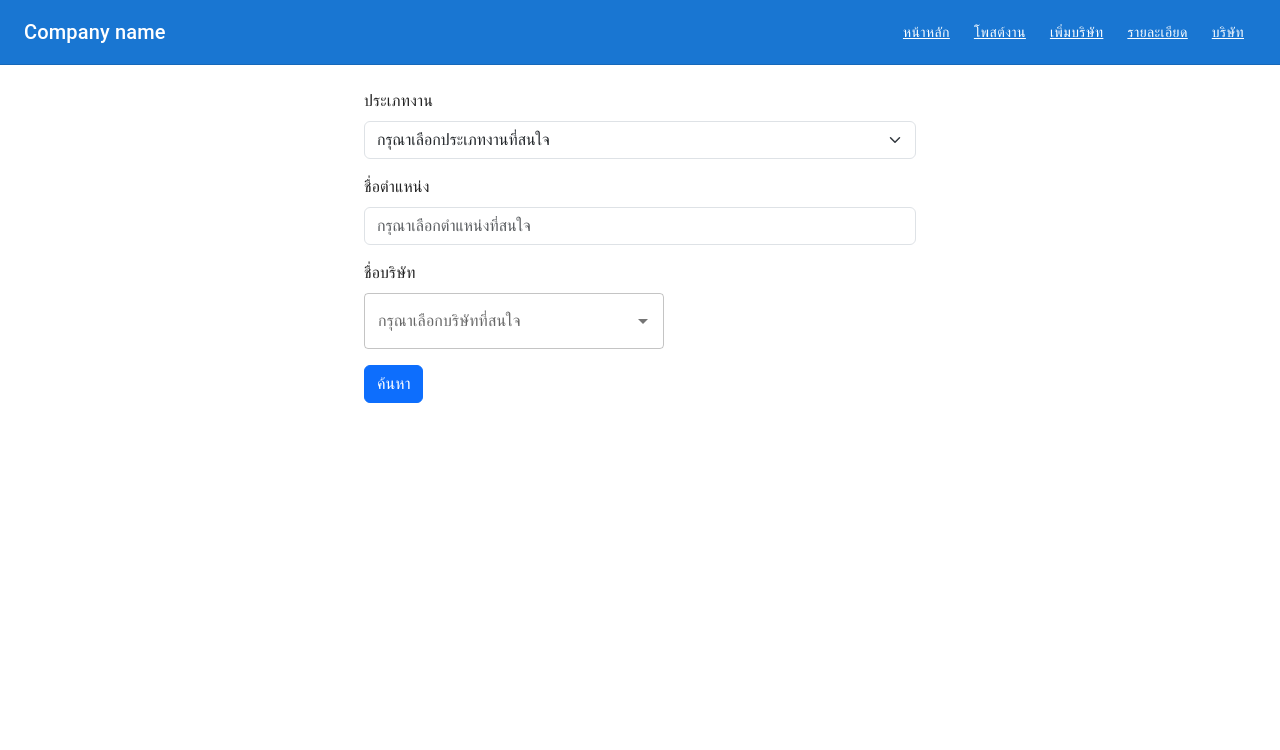
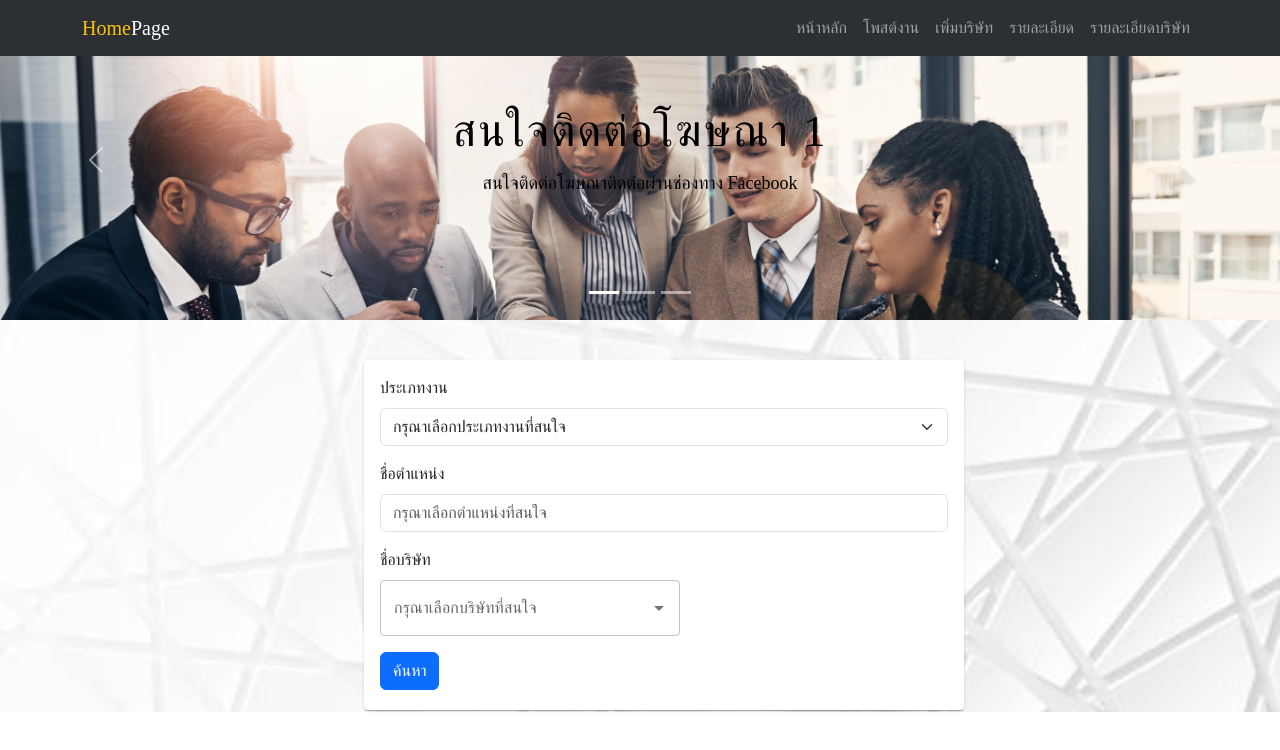
Before and after one commit to ThanabodeeSaepui/job-database-project, a React (Vite) app in the folder apps/frontend/: page / in a window 1280 px wide. Shown: the top 750 px of the page. Built offline with nearby package versions, Linux system fonts and the light colour scheme; no server answers.

Commit message:
Update frontend

```diff
--- a/apps/frontend/src/components/CreateCompany.jsx
+++ b/apps/frontend/src/components/CreateCompany.jsx
@@ -1,10 +1,14 @@
 import Navbar from "./Navbar";
+import "./style/bg.css";
 
 import Container from '@mui/material/Container';
 import { useState } from "react";
 // import { useQuery } from 'react-query'
 import axios from "axios";
 import { Alert } from "@mui/material";
+
+import Card from '@mui/material/Card';
+import CardContent from "@mui/material/CardContent";
 
 const CreateCompany = () => {
   const [company, setCompany] = useState("");
@@ -53,9 +57,11 @@ const CreateCompany = () => {
   };
 
   return (
-    <div>
+    <div className="bg">
       <Navbar />
-      <Container maxWidth="sm" sx={{mt:3}}>
+      <Container maxWidth="sm" sx={{pt:10}}>
+      <Card sx={{ minWidth: 275, maxWidth: 800, width: 600, height:550, mt:2}}>
+        <CardContent>
           <form>
             <div className="mb-3">
               {success && (
@@ -116,6 +122,8 @@ const CreateCompany = () => {
               เพิ่มบริษัท
             </button>
           </form>
+        </CardContent>
+      </Card>
       </Container>
     </div>
   );
--- a/apps/frontend/src/components/CreateJob.jsx
+++ b/apps/frontend/src/components/CreateJob.jsx
@@ -1,4 +1,5 @@
 import Navbar from "./Navbar";
+import "./style/bg.css";
 
 import Container from '@mui/material/Container';
 import TextField from "@mui/material/TextField";
@@ -7,6 +8,8 @@ import { useEffect, useState } from "react";
 import { useQuery } from "@tanstack/react-query";
 import axios from "axios";
 import { Alert } from "@mui/material";
+import Card from '@mui/material/Card';
+import CardContent from "@mui/material/CardContent";
 
 const CreateJob = () => {
   const [options, setOptions] = useState([]);
@@ -77,9 +80,11 @@ const CreateJob = () => {
   };
 
   return (
-    <div>
+    <div className="bg">
       <Navbar />
-      <Container maxWidth="sm" sx={{mt:3}}>
+      <Container maxWidth="sm" sx={{pt:10}}>
+      <Card sx={{ minWidth: 275, maxWidth: 800, width: 600, height:550, mt:2}}>
+          <CardContent>
             {success && <Alert severity="success">Success โพสต์งานสำเร็จ</Alert>}
             {fail && <Alert severity="error">Error ไม่สามารถโพสต์งานได้</Alert>}
             <from>
@@ -149,6 +154,8 @@ const CreateJob = () => {
                 โพสต์งาน
               </button>
             </from>
+          </CardContent>
+        </Card>
       </Container>
     </div>
   );
--- a/apps/frontend/src/components/Description.jsx
+++ b/apps/frontend/src/components/Description.jsx
@@ -1,4 +1,5 @@
 import Navbar from "./Navbar";
+import "./style/bg.css";
 
 import * as React from 'react';
 import Typography from '@mui/material/Typography';
@@ -9,9 +10,9 @@ import CardContent from "@mui/material/CardContent";
 const Description = () => {
 
   return (
-    <div>
+    <div className="bg">
       <Navbar />
-      <Container disableGutters maxWidth="sm" component="main" sx={{ pt: 4, pb: 6 }}>
+      <Container disableGutters maxWidth="sm" component="main" sx={{ pt: 15, pb: 6 }}>
         <Typography
           component="h1"
           variant="h4"
@@ -19,7 +20,7 @@ const Description = () => {
           color="text.primary"
           gutterBottom
         >
-          Pricing
+          ชื่อบริษัท
         </Typography>
         <Typography variant="h7" component="p">
           ตำแหน่ง :
@@ -27,7 +28,7 @@ const Description = () => {
         <Typography variant="h7" component="p">
           รายละเอียด
         </Typography>
-        <Card sx={{ minWidth: 275, maxWidth: 800, width: 600, height:400, mt:2}}>
+        <Card sx={{ minWidth: 275, maxWidth: 800, width: 600, height:350, mt:2}}>
           <CardContent>
 
           </CardContent>
--- a/apps/frontend/src/components/Homepage.jsx
+++ b/apps/frontend/src/components/Homepage.jsx
@@ -1,5 +1,10 @@
 import Navbar from "./Navbar";
+import image1 from "./image/Homepage1.png";
+import "../components/style/Homepage.css";
+import "./style/bg.css";
 
+import Card from '@mui/material/Card';
+import CardContent from "@mui/material/CardContent";
 import Container from '@mui/material/Container';
 import TextField from "@mui/material/TextField";
 import Autocomplete from "@mui/material/Autocomplete";
@@ -45,9 +50,37 @@ const Homepage = () => {
   };
 
   return (
-    <div>
+    <div className="bg">
       <Navbar />
-      <Container maxWidth="sm" sx={{mt:3}}>
+
+      <div id="carouselExampleCaptions" class="carousel slide">
+        <div class="carousel-indicators">
+          <button type="button" data-bs-target="#carouselExampleCaptions" data-bs-slide-to="0" class="active" aria-current="true" aria-label="Slide 1"></button>
+          <button type="button" data-bs-target="#carouselExampleCaptions" data-bs-slide-to="1" aria-label="Slide 2"></button>
+          <button type="button" data-bs-target="#carouselExampleCaptions" data-bs-slide-to="2" aria-label="Slide 3"></button>
+        </div>
+        <div class="carousel-inner">
+          <div class="carousel-item active">
+            <img src={image1} class="d-block w-100" alt="..."/>
+            <div class="carousel-caption d-none d-md-block">
+              <h5>สนใจติดต่อโฆษณา 1</h5>
+              <p>สนใจติดต่อโฆษณาติดต่อผ่านช่องทาง Facebook</p>
+            </div>
+          </div>
+        </div>
+        <button class="carousel-control-prev" type="button" data-bs-target="#carouselExampleCaptions" data-bs-slide="prev">
+          <span class="carousel-control-prev-icon" aria-hidden="true"></span>
+          <span class="visually-hidden">Previous</span>
+        </button>
+        <button class="carousel-control-next" type="button" data-bs-target="#carouselExampleCaptions" data-bs-slide="next">
+          <span class="carousel-control-next-icon" aria-hidden="true"></span>
+          <span class="visually-hidden">Next</span>
+        </button>
+      </div>
+
+      <Container maxWidth="sm" sx={{mt:5}}>
+      <Card sx={{ minWidth: 275, maxWidth: 800, width: 600, height:350, mt:2}}>
+        <CardContent>
           <div className="mb-3">
             <label for="exampleFormControlTextarea1" className="form-label">
               ประเภทงาน
@@ -90,6 +123,8 @@ const Homepage = () => {
           <button type="submit" className="btn btn-primary"  onClick={handleSearch}>
             ค้นหา
           </button>
+        </CardContent>
+      </Card>
       </Container>
     </div>
   );
--- a/apps/frontend/src/components/Navbar.jsx
+++ b/apps/frontend/src/components/Navbar.jsx
@@ -1,80 +1,36 @@
 import * as React from 'react';
-import AppBar from '@mui/material/AppBar';
-import CssBaseline from '@mui/material/CssBaseline';
-import Toolbar from '@mui/material/Toolbar';
-import Typography from '@mui/material/Typography';
-import Link from '@mui/material/Link';
-import GlobalStyles from '@mui/material/GlobalStyles';
 
 const Navbar = () => {
   return (
-    <React.Fragment>
-      <GlobalStyles styles={{ ul: { margin: 0, padding: 0, listStyle: 'none' } }} />
-      <CssBaseline />
-
-      <AppBar
-        position="static"
-        color="primary"
-        elevation={0}
-        sx={{ borderBottom: (theme) => `1px solid ${theme.palette.divider}` }}
-      >
-        <Toolbar sx={{ flexWrap: 'wrap' }}>
-          <Typography variant="h6" color="inherit" noWrap sx={{ flexGrow: 1 }}>
-            Company name
-          </Typography>
-          <nav>
-            <Link
-              variant="button"
-              color="inherit"
-              href="/"
-              sx={{ my: 1, mx: 1.5 }}
-            >
-              หน้าหลัก
-            </Link>
-            <Link
-              variant="button"
-              color="inherit"
-              href="/createjob"
-              sx={{ my: 1, mx: 1.5 }}
-            >
-              โพสต์งาน
-            </Link>
-            <Link
-              variant="button"
-              color="inherit"
-              href="/createcompany"
-              sx={{ my: 1, mx: 1.5 }}
-            >
-              เพิ่มบริษัท
-            </Link>
-            <Link
-              variant="button"
-              color="inherit"
-              href="/description"
-              sx={{ my: 1, mx: 1.5 }}
-            >
-              รายละเอียด
-            </Link>
-            {/* <Link
-              variant="button"
-              color="text.primary"
-              href="/serch"
-              sx={{ my: 1, mx: 1.5 }}
-            >
-              ค้นหา
-            </Link> */}
-            <Link
-              variant="button"
-              color="inherit"
-              href="/company"
-              sx={{ my: 1, mx: 1.5 }}
-            >
-              บริษัท
-            </Link>
-          </nav>
-        </Toolbar>
-      </AppBar>
-    </React.Fragment>
+    <div>
+      <nav class="navbar navbar-expand-lg bg-body-tertiary fixed-top" data-bs-theme="dark">
+        <div class="container">
+          <a class="navbar-brand" href="/"><span className='text-warning'>Home</span>Page</a>
+          <button class="navbar-toggler" type="button" data-bs-toggle="collapse" data-bs-target="#navbarSupportedContent" aria-controls="navbarSupportedContent" aria-expanded="false" aria-label="Toggle navigation">
+            <span class="navbar-toggler-icon"></span>
+          </button>
+          <div class="collapse navbar-collapse" id="navbarSupportedContent">
+            <ul class="navbar-nav ms-auto mb-2 mb-lg-0">
+              <li class="nav-item">
+                <a class="nav-link" href="/">หน้าหลัก</a>
+              </li>
+              <li class="nav-item">
+                <a class="nav-link" href="/createjob">โพสต์งาน</a>
+              </li>
+              <li class="nav-item">
+                <a class="nav-link" href="/createcompany">เพิ่มบริษัท</a>
+              </li>
+              <li class="nav-item">
+                <a class="nav-link" href="/description">รายละเอียด</a>
+              </li>
+              <li class="nav-item">
+                <a class="nav-link" href="/company">รายละเอียดบริษัท</a>
+              </li>
+            </ul>
+          </div>
+        </div>
+      </nav>
+    </div>
   );
 };
 
--- a/apps/frontend/src/components/Serch.jsx
+++ b/apps/frontend/src/components/Serch.jsx
@@ -56,7 +56,7 @@ const Serch = (props) => {
       >
         {jobs.map((job, index) => {
           return <div key={index}>
-            <Card sx={{ minWidth: 275, maxWidth: 800, width: 800, mt:3}}>
+            <Card sx={{ minWidth: 275, maxWidth: 800, width: 800, mt:4}}>
               <CardContent>
                 <Typography
                   variant="h4"
--- /dev/null
+++ b/apps/frontend/src/components/style/Homepage.css
@@ -0,0 +1,37 @@
+*{
+    font-family: montserrat;
+}
+
+body{
+    background: f1fbff;
+}
+
+.section-padding {
+    padding: 100px 0;
+}
+
+.carousel-item {
+    height: 40vh;
+    min-height: 300px;
+}
+
+.carousel-caption {
+    bottom: 100px;
+    z-index: 2;
+}
+
+.carousel-caption h5 {
+    font-size: 45px;
+    text-transform: uppercase;
+    color: black;
+    letter-spacing: 2px;
+    margin-top: 300px;
+}
+
+.carousel-caption p {
+    width: 60%;
+    margin: auto;
+    font-size: 18px;
+    color: black;
+    line-height: 1.9;
+}
--- /dev/null
+++ b/apps/frontend/src/components/style/Navbar.css
@@ -0,0 +1,26 @@
+.navbar-nav {
+    font-size: 15px;
+    text-transform: uppercase;
+    font-weight: 500;
+}
+
+.navbar-light .navbar-brand {
+    color: #000;
+    font-size: 25px;
+    text-transform: uppercase;
+    font-weight: 700;
+    letter-spacing: 2px;
+}
+
+.navbar-light .navbar-brand:focus,
+.navbar-light .navbar-brand:hover {
+    color: #000;
+}
+
+.navbar-light .navbar-nav .navbar-link {
+    color: #000;
+}
+
+.w-100 {
+    height: 100vh;
+}
--- /dev/null
+++ b/apps/frontend/src/components/style/bg.css
@@ -0,0 +1,9 @@
+.bg {
+    background-image: url("../image/bg.jpg");
+    height:44.5rem;
+    width: 100%;
+    position: relative;
+    background-size: cover;
+    background-repeat: no-repeat;
+    background-position: center center;
+}
```
Also changed, not shown: apps/frontend/src/components/Company.jsx (+9 -8 lines), apps/frontend/src/components/image/Homepage1.png (added), apps/frontend/src/components/image/bg.jpg (added). Lines whose indentation alone changed are shown as unchanged.
